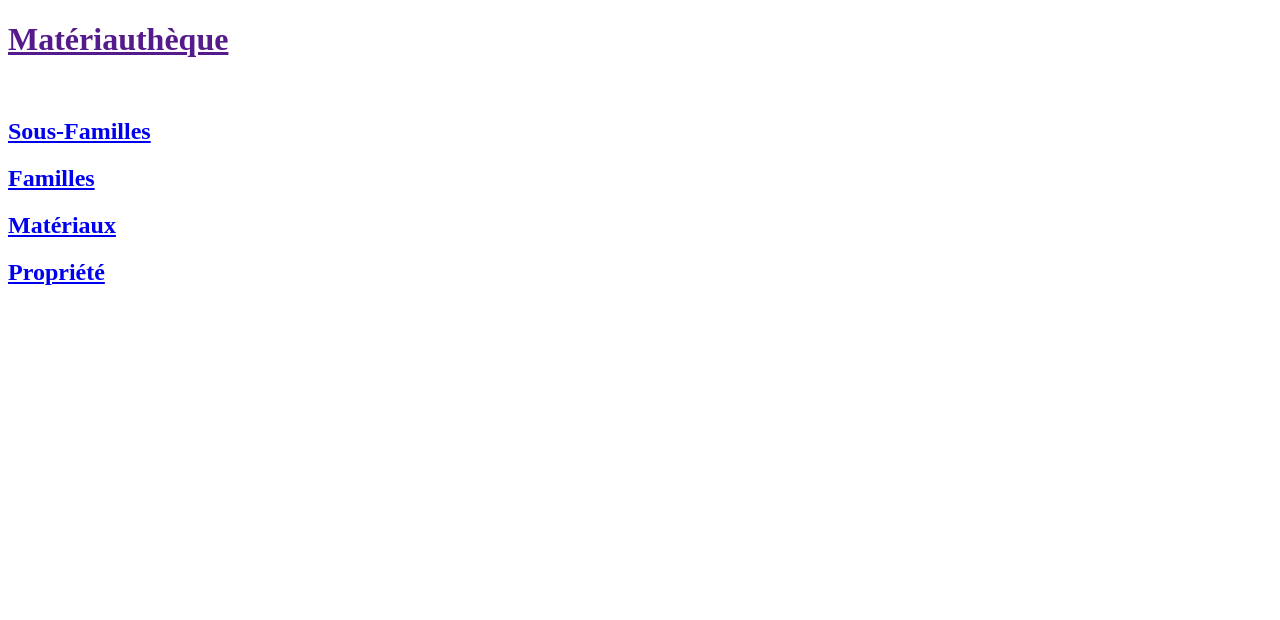
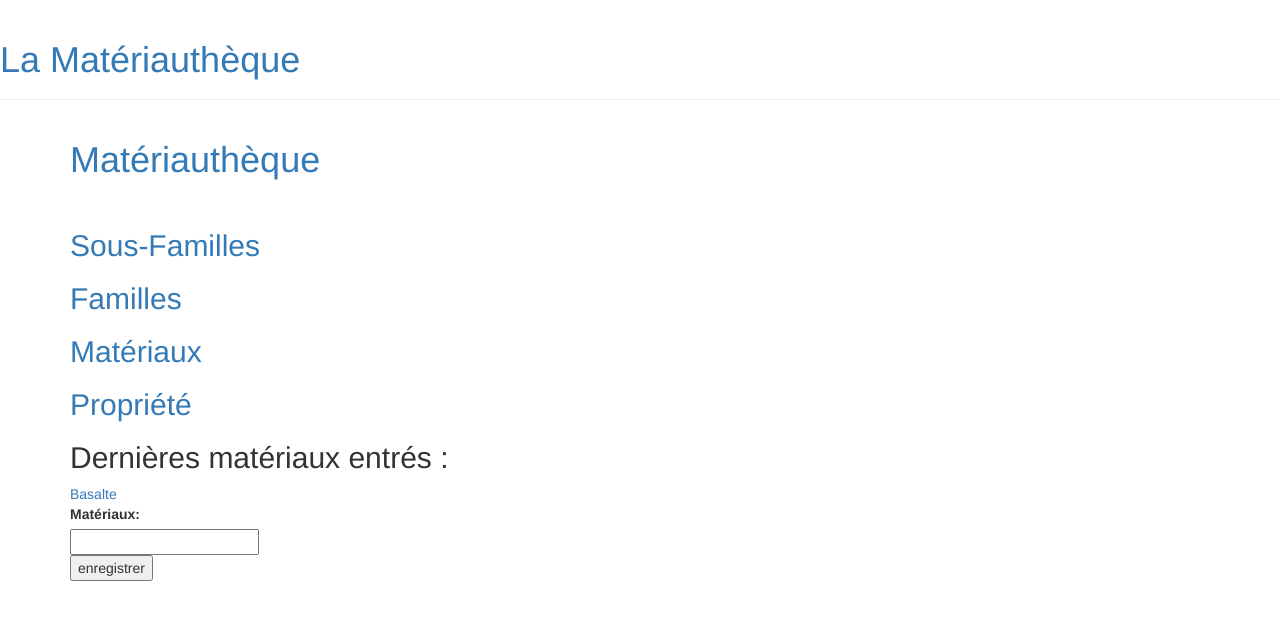
Before and after one commit to arceusVen1/materiautheque, a Django app: page / in a window 1280 px wide. Shown: the top 620 px of the page. Run offline with Django 3.2, Linux system fonts and the light colour scheme; data comes from the database, SQL or seed files in the repository; some libraries are stand-ins or nearby versions.

Commit message:
base.html et photos

```diff
--- a/templates/base.html
+++ b/templates/base.html
@@ -1,13 +1,28 @@
+{% load staticfiles %}
 <!DOCTYPE html>
 <html lang="en">
-<head>
-    <meta charset="UTF-8">
-    <title>Title</title>
-</head>
-<body>
-{% block content %}
 
-{% endblock %}
+    <head>
 
-</body>
+        <meta charset="UTF-8">
+        <title>La Matériauthèque</title>
+        <link rel="stylesheet" type="text/css" href="{% static 'bootstrap/css/bootstrap.css' %}" />
+
+    </head>
+
+    <body>
+
+        <div class="page-header">
+            <h1><a href="/">La Matériauthèque</a></h1>
+        </div>
+        <div class="content container">
+        <div class="row">
+            <div class="col-md-8">
+            {% block content %}
+            {% endblock %}
+            </div>
+        </div>
+    </div>
+    </body>
+
 </html>
--- a/templates/materiautheque/homepage.html
+++ b/templates/materiautheque/homepage.html
@@ -15,4 +15,23 @@
         <div>
             <h2><a href="{% url "proprietes_path" %}">Propriété</a></h2>
         </div>
+        <div>
+            <h2>Dernières matériaux entrés :</h2>
+            {% for mat in last_matx %}
+                <a href="{% url 'materiau_path' mat.slug %}">{{ mat.nom }}</a>
+                <br>
+            {% endfor %}
+        </div>
+        <div>
+            <form action="" method="post">
+                {% csrf_token %}
+                {% for field in form %}
+                    {{ field.label_tag }}
+                    <br>
+                    {{ field }}
+                    <br>
+                {% endfor %}
+                <input type="submit" value="enregistrer">
+            </form>
+        </div>
 {% endblock content %}
--- a/templates/materiaux/_form.html
+++ b/templates/materiaux/_form.html
@@ -1,7 +1,7 @@
 {% extends 'base.html' %}
 
 {% block content %}
-<form action="" method="post">
+<form action="" method="post" enctype="multipart/form-data">
     {% csrf_token %}
     {% for field in form %}
             {{ field.label_tag }}
```
